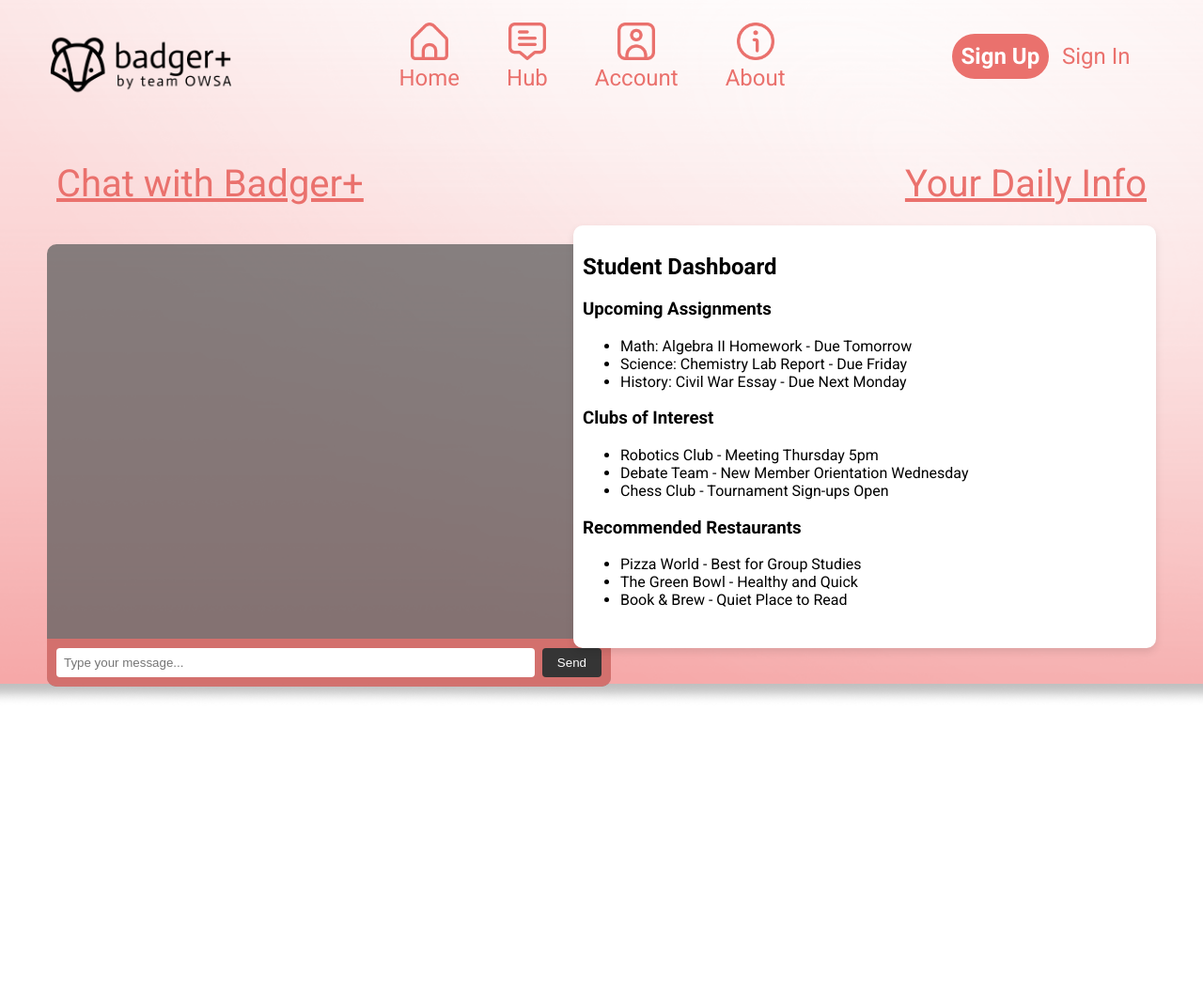
After one commit to Lavanic/BadgerPlus, a Flask app: page /hub in a window 1280 px wide. The commit adds this page. Shown: the whole page at 94% size. Run offline with Flask 3, Linux system fonts and the light colour scheme.

Commit message:
Hub Changes

```diff
--- a/app.py
+++ b/app.py
@@ -7,9 +7,9 @@ app = Flask(__name__)
 def home():
     return render_template('home.html')
 
-@app.route('/chat')
-def chat():
-    return render_template('chat.html')
+@app.route('/hub')
+def hub():
+    return render_template('hub.html')
 
 @app.route('/account')
 def account():
--- a/frontendparser.py
+++ b/frontendparser.py
@@ -1,6 +1,6 @@
 from flask import Flask, request, jsonify, render_template, session
 from gpt_service_utils import generate_response
-from canvas_data_fetcher import fetch_canvas_assignments_and_exams
+from canvas_fetcher import fetch_canvas_assignments_and_exams
 import os, secrets
 
 # Generate a secure secret key
--- a/static/css/style.css
+++ b/static/css/style.css
@@ -159,3 +159,129 @@ body {
   color: #ea716d; /* Adjust color as needed */
   margin-right: -140px; /* Add spacing between login text and buttons */
 }
+.container {
+  display: flex;
+  justify-content: left;
+  align-items: center;
+  height: 100vh;
+  font-family: "Roboto", sans-serif;
+  position: relative;
+}
+
+.chat-container {
+  width: 600px;
+  background-color: #5e5e5ebd;
+  border-radius: 10px;
+  overflow: hidden;
+  position: absolute;
+  margin-top: -350px;
+  margin-left: 50px !important;
+}
+
+.chat-input {
+  display: flex;
+  padding: 10px;
+  background-color: #ea716dc8;
+}
+
+.chat-input input {
+  flex: 1;
+  padding: 8px;
+  border: none;
+  border-radius: 4px;
+  margin-right: 8px;
+}
+
+.chat-input button {
+  background-color: #353535;
+  color: #fff;
+  border: none;
+  border-radius: 4px;
+  padding: 8px 16px;
+  cursor: pointer;
+}
+
+.chat-input button:hover {
+  background-color: #363636c7;
+}
+
+/* Updated CSS for Message Bubbles */
+.chat-messages div {
+  background-color: #fff; /* White background for the bubble */
+  color: #000; /* Black text color */
+  padding: 8px 12px; /* Padding inside the bubble */
+  border-radius: 20px; /* Rounded corners for the bubble */
+  display: inline-block; /* Make the div size match the text size */
+  margin-bottom: 8px; /* Space between messages */
+  word-wrap: break-word; /* Ensure long words do not overflow */
+  margin-right: 10px; /* Adds a little space to the right of each message */
+}
+
+/* Align messages to the left or right */
+/* You can align messages to the left or right to simulate a conversation */
+.chat-messages {
+  display: flex;
+  flex-direction: column;
+  align-items: flex-start; /* Align messages to the left */
+  /* Use 'align-items: flex-end;' to align messages to the right */
+}
+
+/* Ensure .chat-messages has padding */
+.chat-messages {
+  padding: 10px;
+  height: 400px;
+  overflow-y: scroll;
+}
+
+/* User Message Bubble */
+.user-message {
+  background-color: #fff;
+  color: #000;
+  padding: 8px 12px;
+  border-radius: 20px;
+  display: inline-block;
+  margin-bottom: 8px;
+  word-wrap: break-word;
+  margin-right: 10px;
+}
+
+/* Bot Message Bubble */
+.bot-message {
+  background-color: #007bff !important; /* Blue background for the bot message */
+  color: #fff !important; /* White text color */
+  padding: 8px 12px;
+  border-radius: 20px;
+  display: inline-block;
+  margin-bottom: 8px;
+  word-wrap: break-word;
+  align-self: flex-end; /* Align to the right */
+}
+
+.header {
+  display: flex;
+  height: 150px; /* Adjust the height as needed */
+  justify-content: space-between;
+  align-items: center;
+  padding: 0 60px; /*Adjust to right */
+  color: #ea716d;
+  font-family: "Roboto", sans-serif; /* Adjust if you have a specific 'robot' font in mind */
+  text-decoration: underline; /* Add underline to the text */
+}
+
+.chat-title,
+.info-title {
+  font-size: 40px; /* Adjust size as needed */
+  padding: 0px 0px; /* Adds some padding above and below the text */
+}
+
+.info-container {
+  width: 600px; /* Match the chat container width */
+  height: 430px;
+  background-color: #fff; /* White background */
+  border-radius: 10px; /* Match the chat container border radius */
+  position: absolute; /* Use absolute positioning for precise control */
+  right: 50px; /* Distance from the right edge of the viewport */
+  top: -30px; /* Adjust the top position to match the chat container or as needed */
+  padding: 10px; /* Padding inside the container */
+  box-shadow: 0 4px 8px rgba(0, 0, 0, 0.1); /* Optional: Adds a subtle shadow for depth */
+}
--- a/templates/_navbar.html
+++ b/templates/_navbar.html
@@ -13,11 +13,11 @@
           alt="home"
         />Home
       </a>
-      <a href="{{ url_for('chat') }}">
+      <a href="{{ url_for('hub') }}">
         <img
           src="{{ url_for('static', filename='images/chat.png') }}"
-          alt="Chat"
-        />Chat
+          alt="Hub"
+        />Hub
       </a>
       <a href="{{ url_for('account') }}">
         <img
--- /dev/null
+++ b/templates/hub.html
@@ -0,0 +1,87 @@
+{% extends "base.html" %} {% block title %}Badger+ Chat{% endblock title %} {%
+block content %}
+<div class="header">
+  <div class="chat-title">Chat with Badger+</div>
+  <div class="info-title">Your Daily Info</div>
+</div>
+<div class="container">
+  <div class="chat-container">
+    <div class="chat-messages">
+      <!-- Chat messages will be displayed here -->
+    </div>
+    <div class="chat-input">
+      <input type="text" id="messageInput" placeholder="Type your message..." />
+      <button id="sendButton">Send</button>
+    </div>
+  </div>
+  <div class="info-container">
+    <h2>Student Dashboard</h2>
+    <div class="info-section">
+      <h3>Upcoming Assignments</h3>
+      <ul>
+        <li>Math: Algebra II Homework - Due Tomorrow</li>
+        <li>Science: Chemistry Lab Report - Due Friday</li>
+        <li>History: Civil War Essay - Due Next Monday</li>
+      </ul>
+    </div>
+    <div class="info-section">
+      <h3>Clubs of Interest</h3>
+      <ul>
+        <li>Robotics Club - Meeting Thursday 5pm</li>
+        <li>Debate Team - New Member Orientation Wednesday</li>
+        <li>Chess Club - Tournament Sign-ups Open</li>
+      </ul>
+    </div>
+    <div class="info-section">
+      <h3>Recommended Restaurants</h3>
+      <ul>
+        <li>Pizza World - Best for Group Studies</li>
+        <li>The Green Bowl - Healthy and Quick</li>
+        <li>Book & Brew - Quiet Place to Read</li>
+      </ul>
+    </div>
+  </div>
+</div>
+
+<script>
+  document.addEventListener("DOMContentLoaded", function () {
+    const sendButton = document.getElementById("sendButton");
+    const messageInput = document.getElementById("messageInput");
+    const chatMessages = document.querySelector(".chat-messages");
+
+    function sendMessage() {
+      const message = messageInput.value.trim();
+      if (message) {
+        // User message
+        const userMessageElement = document.createElement("div");
+        userMessageElement.textContent = message;
+        userMessageElement.classList.add("user-message"); // Add class for styling
+        chatMessages.appendChild(userMessageElement);
+
+        // Clear input field
+        messageInput.value = "";
+
+        // Chatbot response
+        const botMessageElement = document.createElement("div");
+        botMessageElement.textContent = "Hey there!";
+        botMessageElement.classList.add("bot-message"); // Add class for styling
+        chatMessages.appendChild(botMessageElement);
+
+        // Scroll to the bottom
+        chatMessages.scrollTop = chatMessages.scrollHeight;
+      }
+    }
+
+    sendButton.addEventListener("click", function () {
+      sendMessage();
+    });
+
+    messageInput.addEventListener("keypress", function (e) {
+      if (e.key === "Enter") {
+        sendMessage();
+        e.preventDefault(); // Prevent form submission or line break
+      }
+    });
+  });
+</script>
+{% endblock content %}
```
Also changed, not shown: static/js/chat.js (added, +27 -0 lines), templates/chat.html (deleted, +0 -12 lines).
